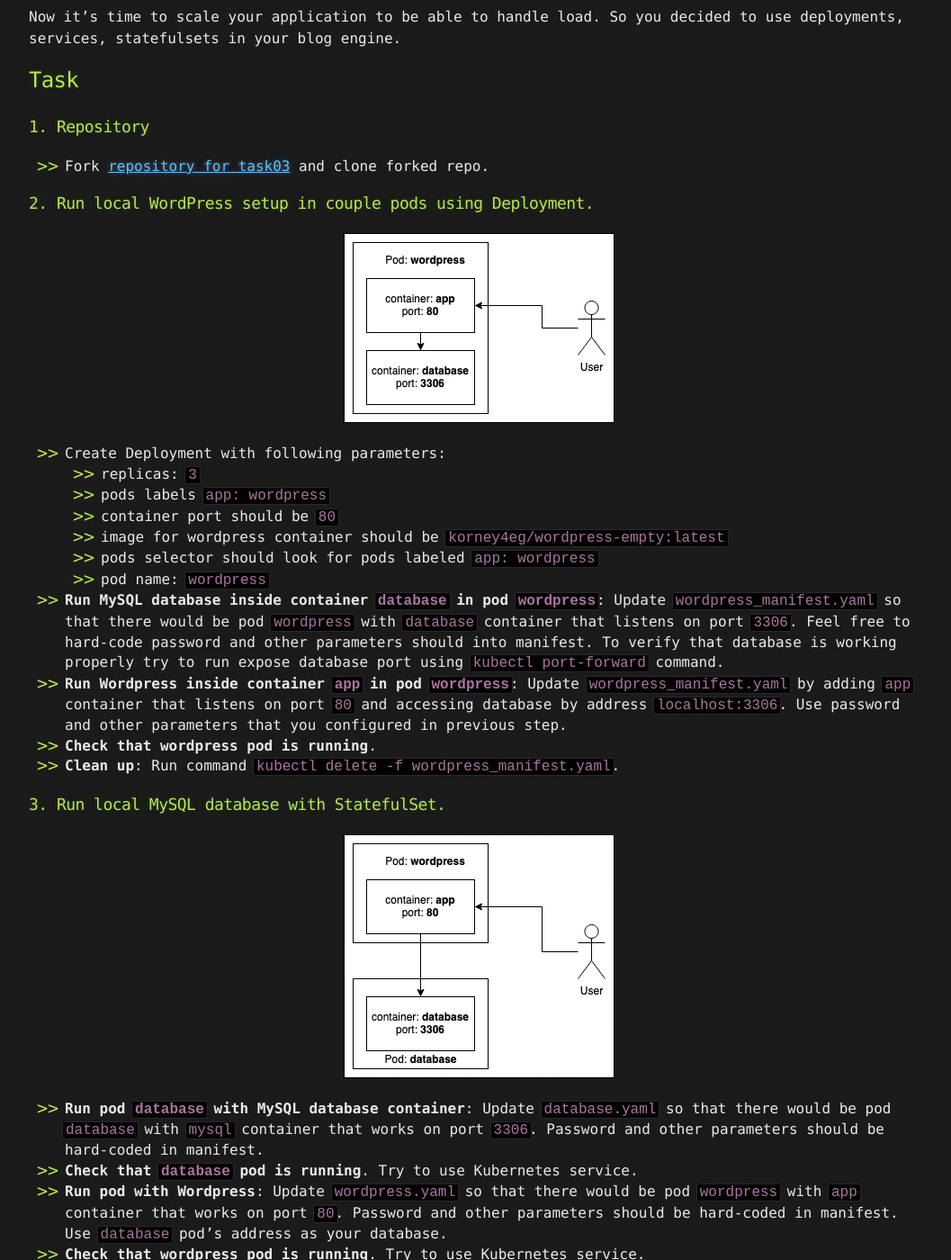
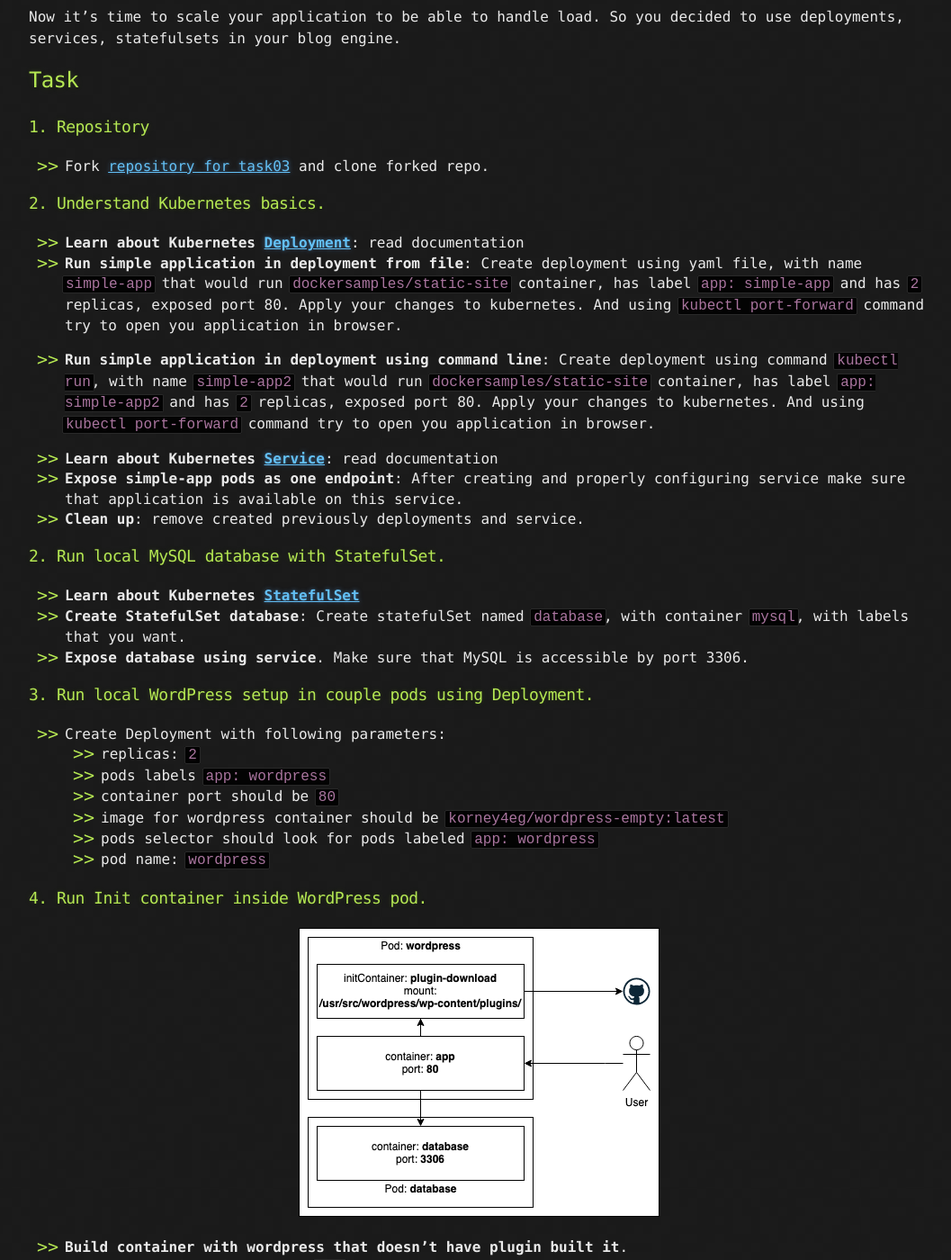
Before and after one commit to korney4eg/korney4eg.github.io, a Jekyll site: the page built from tasks/_posts/2021-03-01-phase3-task3-run-blog-engine-on-k8s-deployments.md, in a window 1280 px wide and 1400 px high, scrolled down 276 px. Shown: the whole window at 90% size, without its empty margins (108-1165 px from the left). Built offline with Jekyll 4.4.1, drawn with Linux system fonts in a browser that asks for light colours; some of the changed text lies outside the part shown.

Commit message:
Fixes for task3 (#32)

```diff
--- a/tasks/_posts/2021-03-01-phase3-task3-run-blog-engine-on-k8s-deployments.md
+++ b/tasks/_posts/2021-03-01-phase3-task3-run-blog-engine-on-k8s-deployments.md
@@ -16,36 +16,31 @@ Now it's time to scale your application to be able to handle load. So you decide
 
 - Fork [repository for task03](https://github.com/learningdevops-makvaz-com/phase03_task03) and clone forked repo.
 
-### 2. Run local WordPress setup in couple pods using Deployment.
+### 2. Understand Kubernetes basics.
 
-{:refdef: style="text-align: center;"}
-![Diagramm](assets/ph3_t2_p2.png)
-{: refdef}
+- **Learn about Kubernetes [Deployment](https://kubernetes.io/docs/concepts/workloads/controllers/deployment/)**: read documentation
+- **Run simple application in deployment from file**: Create deployment using yaml file, with name `simple-app` that would run `dockersamples/static-site` container, has label `app: simple-app` and has `2` replicas, exposed port 80. Apply your changes to kubernetes. And using `kubectl port-forward` command try to open you application in browser.
+- **Run simple application in deployment using command line**: Create deployment using command `kubectl run`, with name `simple-app2` that would run `dockersamples/static-site` container, has label `app: simple-app2` and has `2` replicas, exposed port 80. Apply your changes to kubernetes. And using `kubectl port-forward` command try to open you application in browser.
+
+- **Learn about Kubernetes [Service](https://kubernetes.io/docs/concepts/services-networking/service/)**: read documentation
+- **Expose simple-app pods as one endpoint**: After creating and properly configuring service make sure that application is available on this service.
+- **Clean up**: remove created previously deployments and service.
+
+### 2. Run local MySQL database with StatefulSet.
+
+- **Learn about Kubernetes [StatefulSet](https://kubernetes.io/docs/concepts/workloads/controllers/statefulset/)**
+- **Create StatefulSet database**: Create statefulSet named `database`, with container `mysql`, with labels that you want.
+- **Expose database using service**. Make sure that MySQL is accessible by port 3306.
+
+### 3. Run local WordPress setup in couple pods using Deployment.
 
 - Create Deployment with following parameters:
-  - replicas: `3`
+  - replicas: `2`
   - pods labels `app: wordpress`
   - container port should be `80`
   - image for wordpress container should be `korney4eg/wordpress-empty:latest`
   - pods selector should look for pods labeled `app: wordpress`
   - pod name: `wordpress`
-
-- **Run MySQL database inside container `database` in pod `wordpress`**: Update `wordpress_manifest.yaml` so that there would be pod `wordpress` with `database` container that listens on port `3306`. Feel free to hard-code password and other parameters should  into manifest. To verify that database is working properly try to run expose database port using `kubectl port-forward` command.
-- **Run Wordpress inside container `app` in pod `wordpress`**: Update `wordpress_manifest.yaml` by adding `app` container that listens on port `80` and accessing database by address `localhost:3306`. Use password and other parameters that you configured in previous step.
-- **Check that wordpress pod is running**.
-- **Clean up**: Run command `kubectl delete -f wordpress_manifest.yaml`.
-
-### 3. Run local MySQL database with StatefulSet.
-
-{:refdef: style="text-align: center;"}
-![Diagramm](assets/ph3_t2_p3.png)
-{: refdef}
-
-- **Run pod `database` with MySQL database container**: Update `database.yaml` so that there would be pod `database` with `mysql` container that works on port `3306`. Password and other parameters should be hard-coded in manifest.
-- **Check that `database` pod is running**. Try to use Kubernetes service.
-- **Run pod with Wordpress**: Update `wordpress.yaml` so that there would be pod `wordpress` with `app` container that works on port `80`. Password and other parameters should be hard-coded in manifest. Use `database` pod's address as your database.
-- **Check that wordpress pod is running**. Try to use Kubernetes service.
-- ** Clean up**: Run command `kubectl delete -f wordpress_manifest.yaml`.
 
 ### 4. Run Init container inside WordPress pod.
 
```
